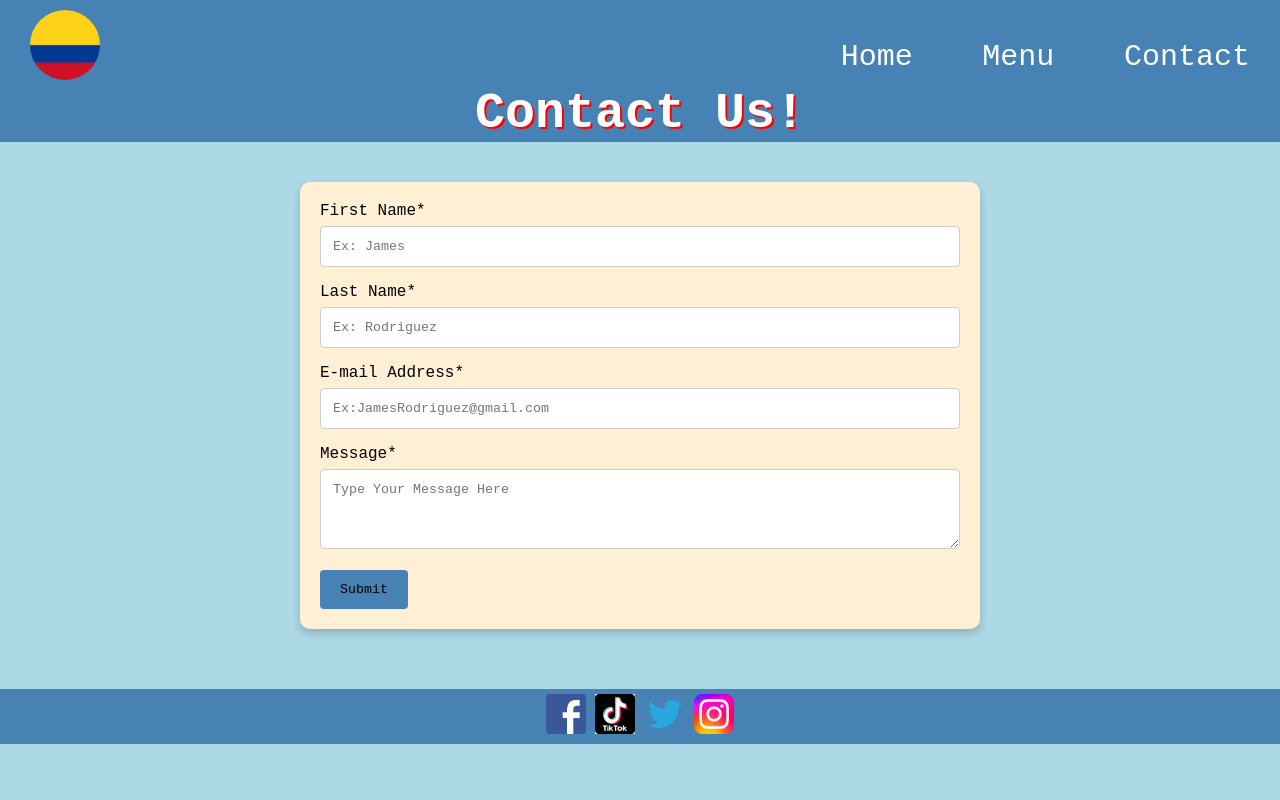
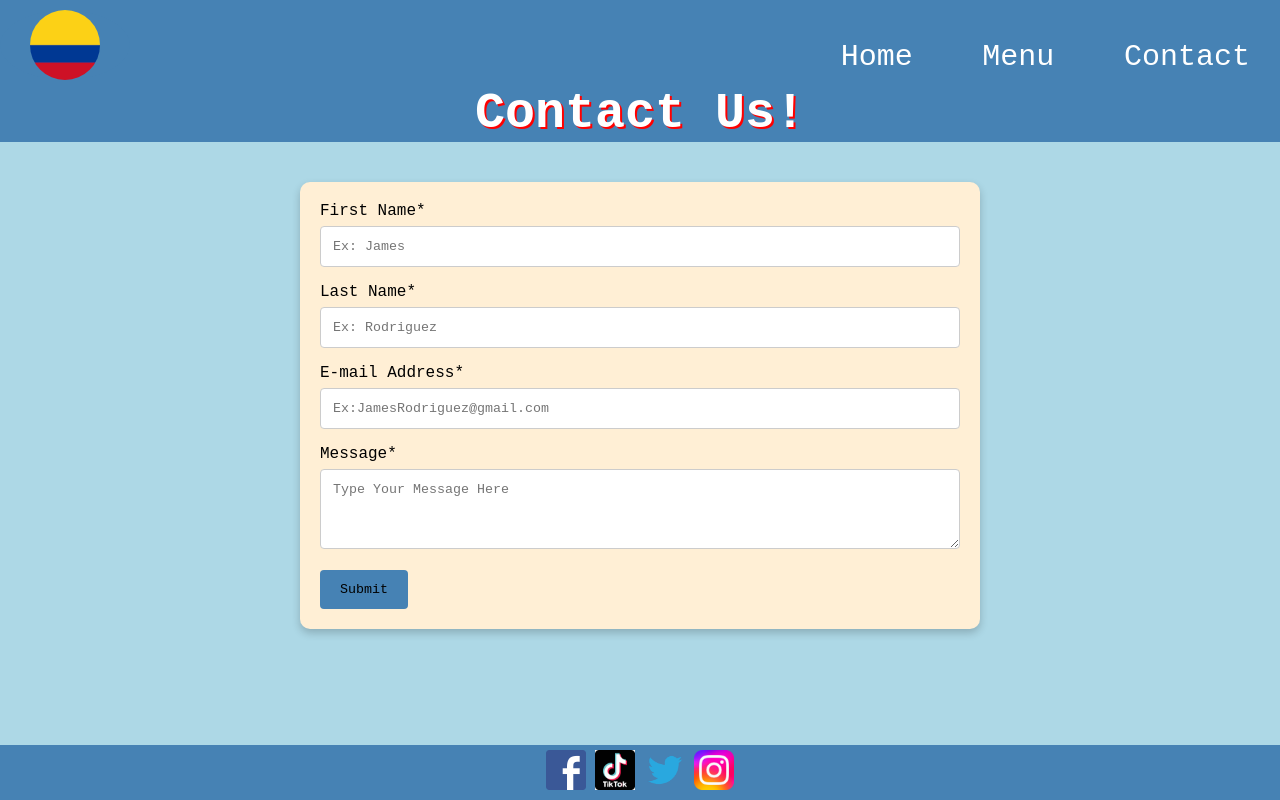
Before and after one commit to rv-jleon/Gateway_V2, a plain HTML site: page contact.html in a window 1280 px wide. Drawn offline with Linux system fonts and the light colour scheme.

Commit message:
footer fix

```diff
--- a/contact.css
+++ b/contact.css
@@ -99,7 +99,7 @@
   }
 
   footer {
-    position: relative;
+    position: fixed;
     bottom: 0;
     background-color: steelblue;
     width: 100%;
```
